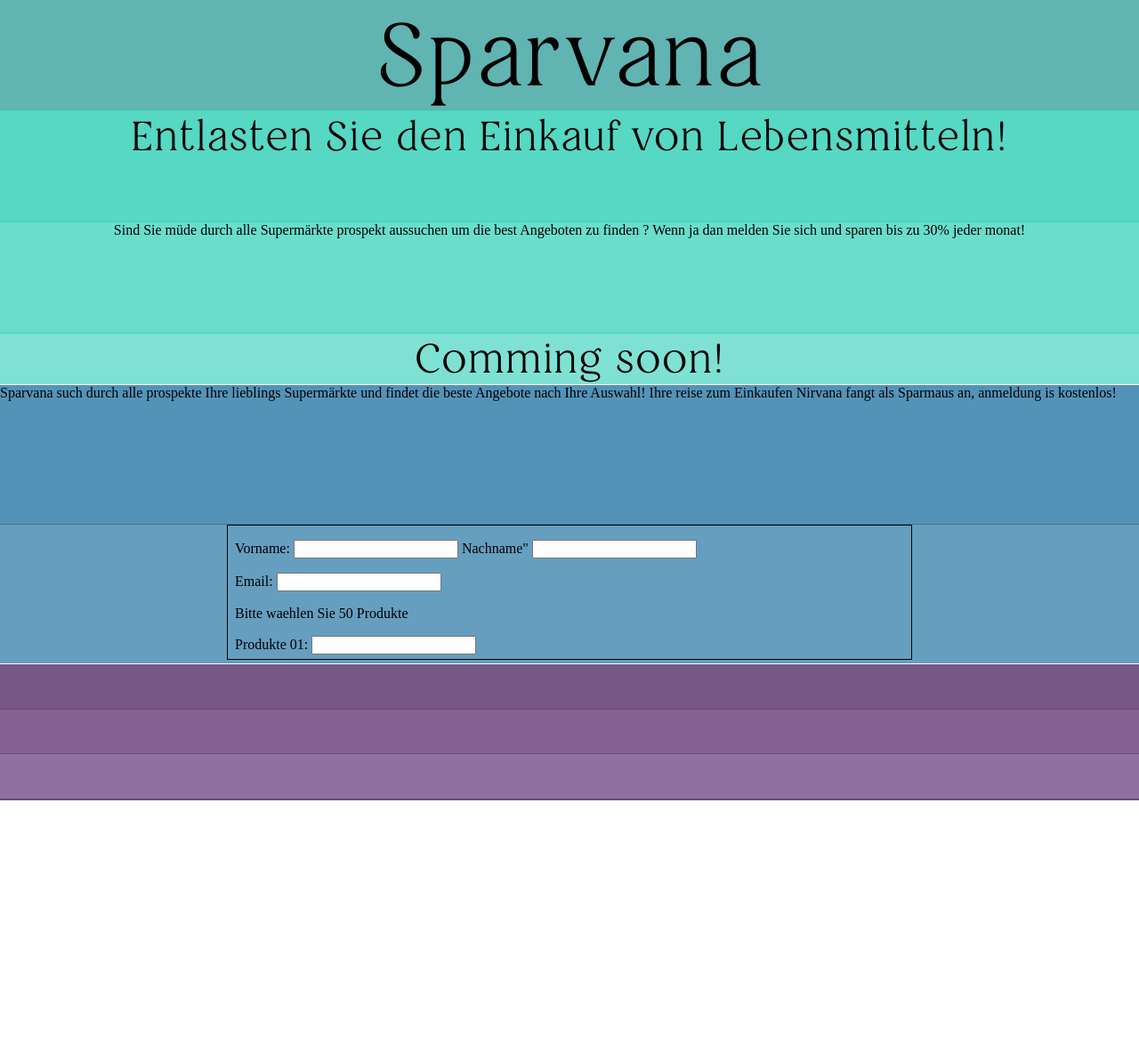
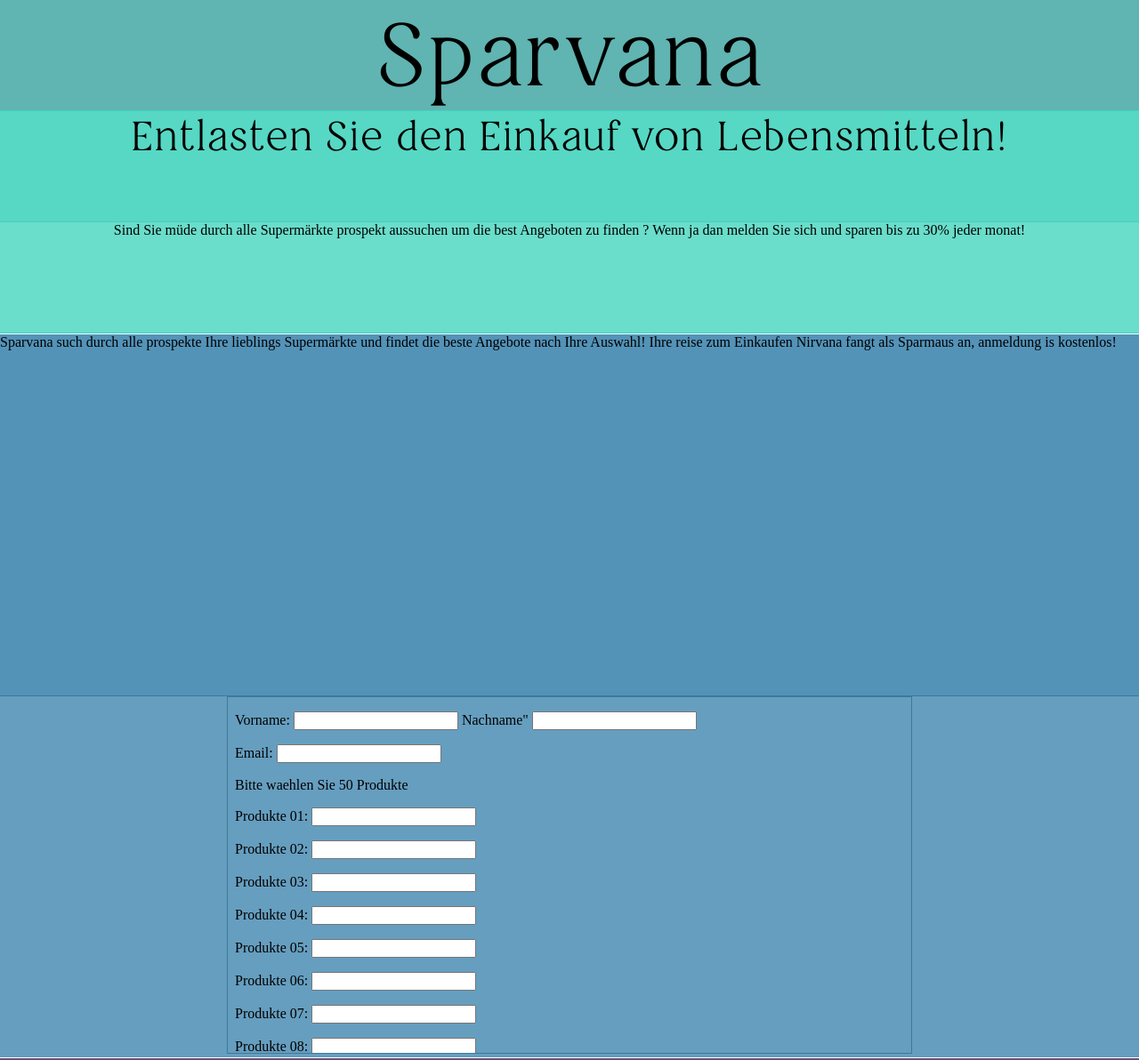
Before and after one commit to paulovfc/supermarket_get, a Jekyll site: the page built from index.md, in a window 1280 px wide. Shown: the whole page at 89% size. Built offline with Jekyll 4.4.1, drawn with Linux system fonts in a browser that asks for light colours; comment, search, counter and statistics services are not loaded; before the commit the page ends 900 px from its top, so only the background shows below that.

Commit message:
image work

```diff
--- a/assets/css/styles.scss
+++ b/assets/css/styles.scss
@@ -46,6 +46,7 @@
   font-family:restoraextralight-1;
   font-size:46px;
   background: #56d8c4;
+  height: auto;
 }
 
 .second_headline {
@@ -87,8 +88,8 @@
 
 	.user_form {
 		width: 60%;
-		heigh: 300px;
-		border:1px solid black;
+		height: 400px;
+		border:1px solid #407899;
 	}
 
 .footer_bottom {
--- a/index.md
+++ b/index.md
@@ -36,7 +36,10 @@
 			Sind Sie müde durch alle Supermärkte prospekt aussuchen um die best Angeboten zu finden ? Wenn ja dan melden Sie sich und sparen bis zu 30% jeder monat!
 		</div>
 		<div class="third_headline">
-		Comming soon!
+			<div class="sparmaus" ></div>
+			<div class="sparhase" ></div>
+			<div class="sparfuchs" ></div>
+			<div class="sparvana" ></div>
 		</div>
 	</div>
 
@@ -51,10 +54,6 @@
 
 	<div class="footer_bottom" >
 		<div class="pricing_plan"></div>
-			<div class="sparmaus" ></div>
-			<div class="sparhase" ></div>
-			<div class="sparfuchs" ></div>
-			<div class="sparvana" ></div>
 		<div class="social_media"></div>
 		<div class="footer"></div>
 	</div>
```
